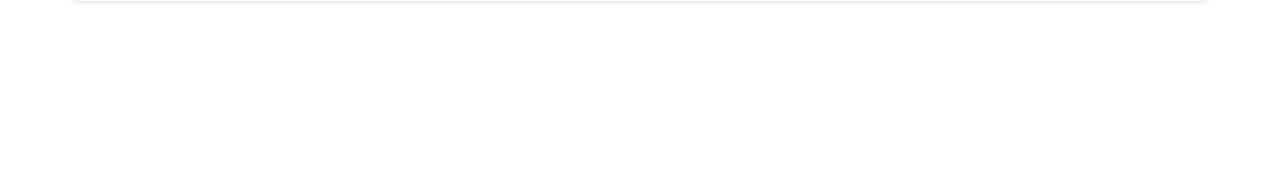
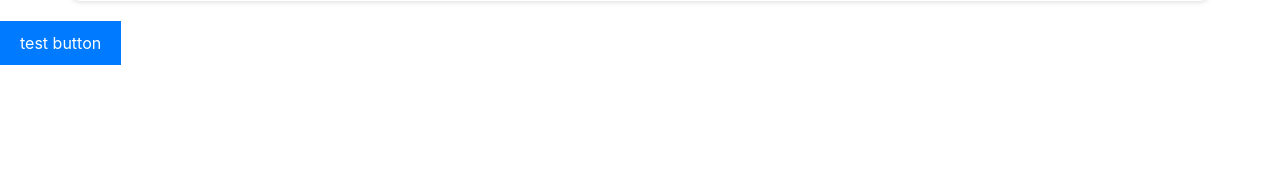
Before and after one commit to Fabreeeze/python_project_sem_5, a Flask app: page / in a window 1280 px wide. Shown: the part 401-575 px from the top of the page. Run offline with Flask 3, Linux system fonts and the light colour scheme; some libraries are stand-ins or nearby versions.

Commit message:
commit 28, testing stuff to solve editdata.html

```diff
--- a/templates/edit_data.html
+++ b/templates/edit_data.html
@@ -8,7 +8,7 @@
 </head>
 <body>
     <h1>Edit Extracted Text</h1>
-    <form action="/submit_edited_data" method="POST" >
+    <form action="/submit_edited_data" method="POST" enctype="multipart/form-data" >
         <textarea name="edited_text" rows="10" cols="50">{{ extracted_text }}</textarea><br>
         <input type="submit" value="Save">
     </form>
--- a/templates/index.html
+++ b/templates/index.html
@@ -43,6 +43,9 @@
         </div>
 
     </div>
+    <form action="/test" method="POST">
+        <button id ="testbutton" type="submit">test button</button>
+    </form>
 
     <!-- <div id="databaseDiv" class="tabContent">
     </div> -->
```
